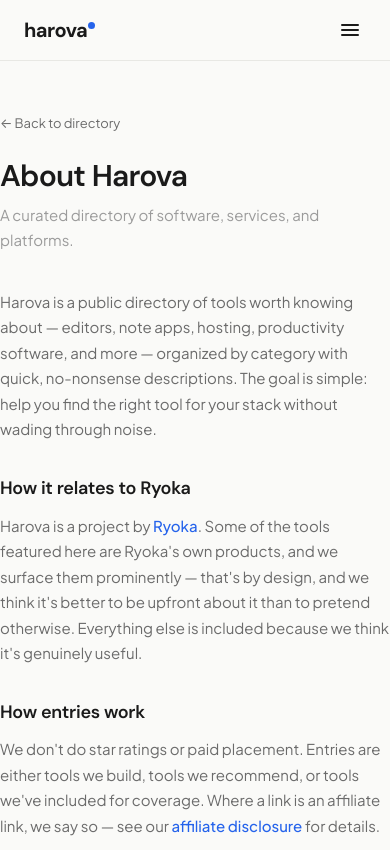
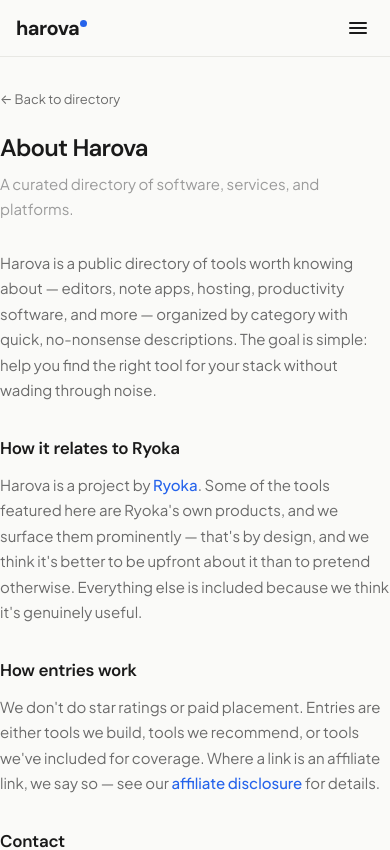
Before and after one commit to sillyledger/harova, a Next.js app: page /about in a window 390 px wide. Shown: the top 850 px of the page. Built offline with nearby package versions, Linux system fonts and the light colour scheme.

Commit message:
Update globals.css

```diff
--- a/src/app/globals.css
+++ b/src/app/globals.css
@@ -28,6 +28,11 @@
   font-size: 16px;
   line-height: 1.6;
   -webkit-font-smoothing: antialiased;
+  overflow-x: hidden;
+}
+
+img, svg {
+  max-width: 100%;
 }
 
 a {
@@ -524,16 +529,63 @@
 }
 
 @media (max-width: 700px) {
+  .container {
+    padding: 0 20px;
+  }
+  .nav-inner {
+    padding: 14px 20px;
+  }
   .grid {
     grid-template-columns: repeat(2, 1fr);
+  }
+  .hero {
+    padding: 36px 0 28px;
   }
   .hero h1 {
     font-size: 26px;
   }
+  .page {
+    padding: 36px 0 24px;
+  }
 }
 
 @media (max-width: 480px) {
+  .container {
+    padding: 0 16px;
+  }
+  .nav-inner {
+    padding: 12px 16px;
+  }
   .grid {
     grid-template-columns: 1fr;
   }
+  .hero {
+    padding: 28px 0 22px;
+  }
+  .hero h1 {
+    font-size: 24px;
+    max-width: 100%;
+  }
+  .hero p {
+    font-size: 15px;
+    max-width: 100%;
+  }
+  .page {
+    padding: 28px 0 20px;
+  }
+  .page h1 {
+    font-size: 24px;
+  }
+  .page h2 {
+    font-size: 17px;
+  }
+  .page .page-subtitle {
+    margin-bottom: 28px;
+  }
+  .section-label {
+    font-size: 11px;
+  }
+  footer {
+    margin-top: 36px;
+  }
 }
```
